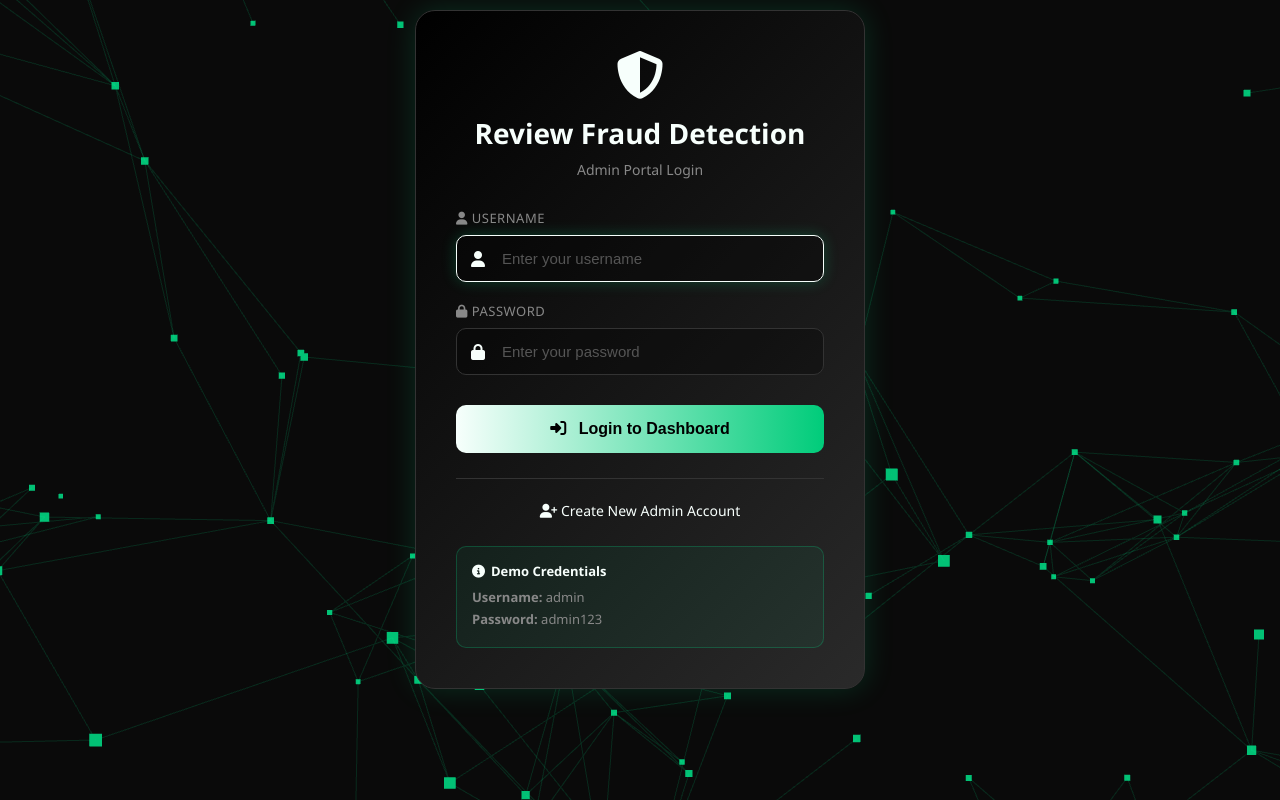
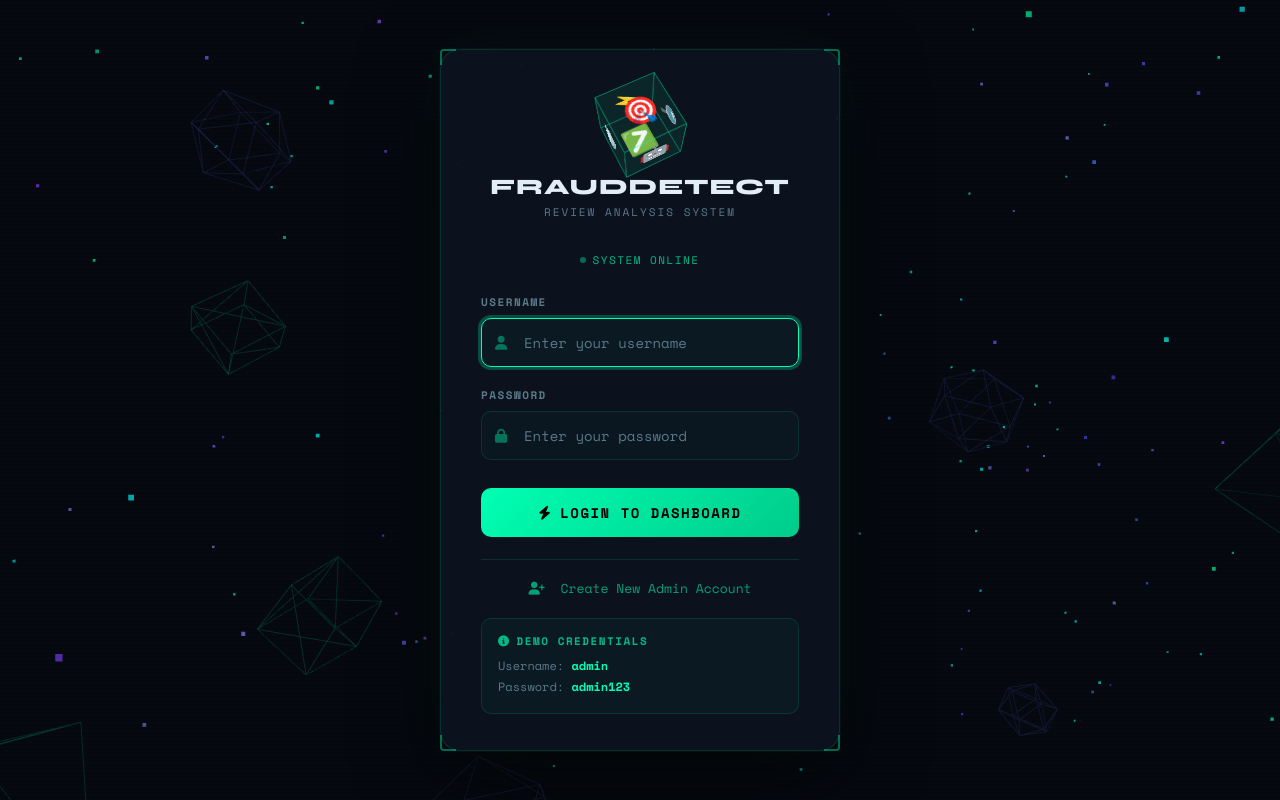
Before and after one commit to Piyushc24510/fraudetect, a Flask app: page /login in a window 1280 px wide. Run offline with Flask 3, Linux system fonts and the light colour scheme.

Commit message:
Update login.html

```diff
--- a/templates/login.html
+++ b/templates/login.html
@@ -1,371 +1,178 @@
 <!DOCTYPE html>
-<html>
+<html data-theme="dark">
 <head>
-        <link rel="icon" type="image/png" href="{{ url_for('static', filename='favicon.png') }}">
+    <link rel="icon" type="image/png" href="{{ url_for('static', filename='favicon.png') }}">
+    <meta charset="UTF-8">
     <meta name="viewport" content="width=device-width, initial-scale=1.0">
     <title>Login</title>
     <link rel="stylesheet" href="https://cdnjs.cloudflare.com/ajax/libs/font-awesome/6.5.0/css/all.min.css"/>
+    <link href="https://fonts.googleapis.com/css2?family=Space+Mono:ital,wght@0,400;0,700;1,400&family=Syne:wght@400;700;800&display=swap" rel="stylesheet">
     <style>
-        :root {
-            --bg-body: #0a0a0a;
-            --bg-card: linear-gradient(135deg, #000000 0%, #2a2a2a 100%);
-            --text-primary: #ffffff;
-            --text-secondary: #888888;
-            --accent: #f7fffc;
-            --accent-hover: #00cc7a;
-            --border-color: #333333;
+        :root{
+            --bg:#060910;--card:rgba(14,20,32,0.85);--border:rgba(0,255,180,0.12);
+            --accent:#00ffb3;--accent2:#00cc8a;--accent-glow:rgba(0,255,179,0.25);
+            --text:#e2edf7;--muted:#5a7a8a;--fake:#ff4466;
         }
+        *{margin:0;padding:0;box-sizing:border-box;}
+        #three-canvas{position:fixed;inset:0;z-index:0;}
+        body{font-family:'Syne',sans-serif;background:var(--bg);color:var(--text);display:flex;justify-content:center;align-items:center;min-height:100vh;overflow:hidden;}
+        body::after{content:'';position:fixed;inset:0;z-index:1;background:repeating-linear-gradient(0deg,transparent,transparent 2px,rgba(0,0,0,0.015) 2px,rgba(0,0,0,0.015) 4px);pointer-events:none;}
 
-        * {
-            margin: 0;
-            padding: 0;
-            box-sizing: border-box;
+        .login-wrapper{position:relative;z-index:10;width:100%;max-width:440px;padding:20px;}
+
+        .login-container{
+            background:var(--card);
+            border:1px solid var(--border);
+            border-radius:20px;padding:44px 40px 36px;
+            backdrop-filter:blur(24px);
+            box-shadow:0 0 0 1px rgba(0,255,179,0.04),0 25px 80px rgba(0,0,0,0.7),0 0 60px rgba(0,255,179,0.05);
+            animation:cardIn 0.8s cubic-bezier(0.22,1,0.36,1) both;
+            position:relative;
         }
+        @keyframes cardIn{from{opacity:0;transform:translateY(28px) scale(0.97);}to{opacity:1;transform:translateY(0) scale(1);}}
 
-        body {
-            font-family: 'Segoe UI', Tahoma, Geneva, Verdana, sans-serif;
-            background: var(--bg-body); position: relative;
-            color: var(--text-primary);
-            display: flex;
-            justify-content: center;
-            align-items: center;
-            min-height: 110px;
-            padding: 10px;
-        }
+        /* Corner decorations */
+        .corner{position:absolute;width:16px;height:16px;border-color:rgba(0,255,179,0.4);border-style:solid;}
+        .corner.tl{top:-1px;left:-1px;border-width:2px 0 0 2px;border-radius:4px 0 0 0;}
+        .corner.tr{top:-1px;right:-1px;border-width:2px 2px 0 0;border-radius:0 4px 0 0;}
+        .corner.bl{bottom:-1px;left:-1px;border-width:0 0 2px 2px;border-radius:0 0 0 4px;}
+        .corner.br{bottom:-1px;right:-1px;border-width:0 2px 2px 0;border-radius:0 0 4px 0;}
 
-        .login-container {
-            position: relative; z-index: 1;
-            width: 100%;
-            max-width: 450px;
-            background: var(--bg-card);
-            padding: 40px;
-            border-radius: 20px;
-            border: 1px solid var(--border-color);
-            box-shadow: 0 0 30px rgba(0, 255, 153, 0.15);
-        }
+        /* Logo */
+        .logo{text-align:center;margin-bottom:32px;}
+        .logo-3d{width:64px;height:64px;margin:0 auto 16px;perspective:400px;cursor:pointer;}
+        .logo-cube{width:100%;height:100%;transform-style:preserve-3d;animation:rotateCube 8s linear infinite;position:relative;}
+        .logo-cube .face{position:absolute;inset:0;display:flex;align-items:center;justify-content:center;font-size:28px;border:1px solid rgba(0,255,179,0.3);background:rgba(0,255,179,0.04);}
+        .logo-cube .front{transform:translateZ(32px);}.logo-cube .back{transform:rotateY(180deg) translateZ(32px);}.logo-cube .left{transform:rotateY(-90deg) translateZ(32px);}.logo-cube .right{transform:rotateY(90deg) translateZ(32px);}.logo-cube .top{transform:rotateX(90deg) translateZ(32px);}.logo-cube .bot{transform:rotateX(-90deg) translateZ(32px);}
+        @keyframes rotateCube{0%{transform:rotateX(0deg) rotateY(0deg);}100%{transform:rotateX(360deg) rotateY(360deg);}}
+        .logo h1{font-size:22px;color:var(--text);font-weight:800;text-transform:uppercase;letter-spacing:1px;}
+        .logo .subtitle{color:var(--muted);font-size:11px;letter-spacing:2px;text-transform:uppercase;margin-top:4px;font-family:'Space Mono',monospace;}
 
-        .logo {
-            text-align: center;
-            margin-bottom: 30px;
-        }
+        /* Status bar */
+        .status-bar{display:flex;justify-content:center;align-items:center;gap:6px;margin-bottom:26px;}
+        .status-dot{width:6px;height:6px;border-radius:50%;background:var(--accent);animation:blink 2s infinite;}
+        @keyframes blink{0%,100%{opacity:1;}50%{opacity:0.3;}}
+        .status-text{font-size:11px;letter-spacing:1.5px;text-transform:uppercase;color:rgba(0,255,179,0.7);font-family:'Space Mono',monospace;}
 
-        .logo i {
-            font-size: 48px;
-            color: var(--accent);
-            margin-bottom: 15px;
-        }
+        /* Alerts */
+        .alert{padding:12px 16px;border-radius:10px;margin-bottom:22px;font-size:13px;display:flex;align-items:center;gap:10px;font-family:'Space Mono',monospace;}
+        .alert.error{background:rgba(255,68,102,0.08);border:1px solid rgba(255,68,102,0.3);color:#ff8090;}
+        .alert.success{background:rgba(0,255,179,0.07);border:1px solid rgba(0,255,179,0.25);color:var(--accent);}
 
-        h2 {
-            text-align: center;
-            color: var(--accent);
-            font-size: 28px;
-            margin-bottom: 8px;
-        }
+        /* Form */
+        .form-group{margin-bottom:20px;}
+        .form-group label{display:block;font-size:11px;font-weight:700;letter-spacing:1.5px;text-transform:uppercase;color:var(--muted);margin-bottom:8px;font-family:'Space Mono',monospace;}
+        .input-wrapper{position:relative;}
+        .input-wrapper .input-icon{position:absolute;left:14px;top:50%;transform:translateY(-50%);color:rgba(0,255,179,0.4);font-size:14px;pointer-events:none;transition:color 0.3s;}
+        input[type="text"],input[type="password"]{width:100%;padding:13px 14px 13px 42px;background:rgba(0,255,179,0.02);border:1px solid var(--border);border-radius:10px;color:var(--text);font-size:14px;font-family:'Space Mono',monospace;outline:none;transition:border-color 0.2s,box-shadow 0.2s,background 0.2s;}
+        input[type="text"]:focus,input[type="password"]:focus{border-color:var(--accent);background:rgba(0,255,179,0.03);box-shadow:0 0 0 3px var(--accent-glow);}
+        input::placeholder{color:var(--muted);}
 
-        .subtitle {
-            text-align: center;
-            color: var(--text-secondary);
-            font-size: 14px;
-            margin-bottom: 30px;
-        }
+        /* Button */
+        .btn-login{width:100%;padding:14px;margin-top:8px;background:linear-gradient(135deg,var(--accent),var(--accent2));border:none;border-radius:10px;color:#000;font-family:'Space Mono',monospace;font-size:14px;font-weight:700;letter-spacing:1.5px;text-transform:uppercase;cursor:pointer;position:relative;overflow:hidden;transition:transform 0.2s,box-shadow 0.3s;}
+        .btn-login::before{content:'';position:absolute;top:0;left:-100%;width:100%;height:100%;background:linear-gradient(90deg,transparent,rgba(255,255,255,0.15),transparent);transition:left 0.5s;}
+        .btn-login:hover::before{left:100%;}
+        .btn-login:hover{transform:translateY(-2px);box-shadow:0 8px 28px rgba(0,255,179,0.4);}
+        .btn-login i{margin-right:8px;}
 
-        .alert {
-            padding: 12px 16px;
-            border-radius: 10px;
-            margin-bottom: 20px;
-            font-size: 14px;
-            display: flex;
-            align-items: center;
-            gap: 10px;
-        }
+        /* Links */
+        .links{text-align:center;margin-top:22px;padding-top:18px;border-top:1px solid var(--border);}
+        .links a{color:rgba(0,255,179,0.6);text-decoration:none;font-size:13px;transition:color 0.2s;font-family:'Space Mono',monospace;}
+        .links a:hover{color:var(--accent);}
 
-        .alert.error {
-            background: rgba(255, 77, 77, 0.15);
-            border: 1px solid rgba(255, 77, 77, 0.4);
-            color: #ff6b6b;
-        }
+        /* Demo box */
+        .demo-box{margin-top:20px;padding:14px 16px;background:rgba(0,255,179,0.03);border:1px solid rgba(0,255,179,0.12);border-radius:10px;}
+        .demo-box .title{color:rgba(0,255,179,0.7);font-size:11px;font-weight:700;letter-spacing:1.5px;text-transform:uppercase;margin-bottom:8px;display:flex;align-items:center;gap:6px;font-family:'Space Mono',monospace;}
+        .demo-box p{color:var(--muted);font-size:12px;margin:4px 0;font-family:'Space Mono',monospace;}
+        .demo-box span{color:var(--accent);font-weight:700;}
 
-        .alert.success {
-            background: rgba(0, 255, 153, 0.15);
-            border: 1px solid var(--accent);
-            color: var(--accent);
-        }
-
-        .form-group {
-            margin-bottom: 20px;
-        }
-
-        .form-group label {
-            display: block;
-            color: var(--text-secondary);
-            font-size: 13px;
-            margin-bottom: 8px;
-            text-transform: uppercase;
-            letter-spacing: 0.5px;
-        }
-
-        .input-wrapper {
-            position: relative;
-        }
-
-        .input-wrapper i {
-            position: absolute;
-            left: 15px;
-            top: 50%;
-            transform: translateY(-50%);
-            color: var(--accent);
-            font-size: 16px;
-        }
-
-        input {
-            width: 100%;
-            padding: 14px 14px 14px 45px;
-            background: rgba(0, 0, 0, 0.3);
-            border: 1px solid var(--border-color);
-            border-radius: 10px;
-            color: var(--text-primary);
-            font-size: 15px;
-            transition: all 0.3s ease;
-        }
-
-        input:focus {
-            outline: none;
-            border-color: var(--accent);
-            box-shadow: 0 0 15px rgba(0, 255, 153, 0.2);
-        }
-
-        input::placeholder {
-            color: #555;
-        }
-
-        button {
-            width: 100%;
-            padding: 15px;
-            background: linear-gradient(90deg, var(--accent) 0%, var(--accent-hover) 100%);
-            border: none;
-            border-radius: 10px;
-            color: #000;
-            font-size: 16px;
-            font-weight: bold;
-            cursor: pointer;
-            transition: all 0.3s ease;
-            margin-top: 10px;
-        }
-
-        button:hover {
-            transform: translateY(-2px);
-            box-shadow: 0 5px 20px rgba(0, 255, 153, 0.4);
-        }
-
-        button i {
-            margin-right: 8px;
-        }
-
-        .links {
-            text-align: center;
-            margin-top: 25px;
-            padding-top: 20px;
-            border-top: 1px solid var(--border-color);
-        }
-
-        .links a {
-            color: var(--accent);
-            text-decoration: none;
-            font-size: 14px;
-            transition: color 0.3s ease;
-        }
-
-        .links a:hover {
-            color: var(--accent-hover);
-        }
-
-        .demo-box {
-            margin-top: 25px;
-            padding: 15px;
-            background: rgba(0, 255, 153, 0.05);
-            border: 1px solid rgba(0, 255, 153, 0.2);
-            border-radius: 10px;
-        }
-
-        .demo-box .title {
-            color: var(--accent);
-            font-size: 13px;
-            font-weight: bold;
-            margin-bottom: 8px;
-            display: flex;
-            align-items: center;
-            gap: 6px;
-        }
-
-        .demo-box p {
-            color: var(--text-secondary);
-            font-size: 13px;
-            margin: 4px 0;
-        }
-
-        @media (max-width: 480px) {
-            .login-container {
-            position: relative; z-index: 1;
-                padding: 30px 24px;
-            }
-            h2 {
-                font-size: 24px;
-            }
-            .logo i {
-                font-size: 40px;
-            }
-            input {
-                font-size: 16px;
-            }
-        }
+        @media(max-width:480px){.login-container{padding:32px 24px 28px;}}
     </style>
 </head>
 <body>
+<canvas id="three-canvas"></canvas>
+
+<div class="login-wrapper">
     <div class="login-container">
+        <div class="corner tl"></div><div class="corner tr"></div><div class="corner bl"></div><div class="corner br"></div>
+
         <div class="logo">
-            <i class="fa fa-shield-alt"></i>
-            <h2>Review Fraud Detection</h2>
-            <div class="subtitle">Admin Portal Login</div>
+            <div class="logo-3d"><div class="logo-cube"><div class="face front">🛡️</div><div class="face back">🔍</div><div class="face left">⚡</div><div class="face right">🤖</div><div class="face top">🎯</div><div class="face bot">✅</div></div></div>
+            <h1>FraudDetect</h1>
+            <div class="subtitle">Review Analysis System</div>
+        </div>
+
+        <div class="status-bar">
+            <div class="status-dot"></div>
+            <span class="status-text">System Online</span>
         </div>
 
         {% if error %}
-        <div class="alert error">
-            <i class="fa fa-exclamation-circle"></i>
-            <span>{{ error }}</span>
-        </div>
+        <div class="alert error"><i class="fa fa-circle-exclamation"></i><span>{{ error }}</span></div>
         {% endif %}
-
         {% if success %}
-        <div class="alert success">
-            <i class="fa fa-check-circle"></i>
-            <span>{{ success }}</span>
-        </div>
+        <div class="alert success"><i class="fa fa-circle-check"></i><span>{{ success }}</span></div>
         {% endif %}
 
         <form method="POST">
             <div class="form-group">
-                <label><i class="fa fa-user"></i> Username</label>
+                <label>Username</label>
                 <div class="input-wrapper">
-                    <i class="fa fa-user"></i>
                     <input type="text" name="username" placeholder="Enter your username" required autofocus>
+                    <i class="fa fa-user input-icon"></i>
                 </div>
             </div>
-
             <div class="form-group">
-                <label><i class="fa fa-lock"></i> Password</label>
+                <label>Password</label>
                 <div class="input-wrapper">
-                    <i class="fa fa-lock"></i>
                     <input type="password" name="password" placeholder="Enter your password" required>
+                    <i class="fa fa-lock input-icon"></i>
                 </div>
             </div>
-
-            <button type="submit">
-                <i class="fa fa-sign-in-alt"></i> Login to Dashboard
-            </button>
+            <button type="submit" class="btn-login"><i class="fa fa-bolt"></i>Login To Dashboard</button>
         </form>
 
-        <div class="links">
-            <a href="/register"><i class="fa fa-user-plus"></i> Create New Admin Account</a>
-        </div>
+        <div class="links"><a href="/register"><i class="fa fa-user-plus"></i> &nbsp;Create New Admin Account</a></div>
 
         <div class="demo-box">
-            <div class="title">
-                <i class="fa fa-info-circle"></i> Demo Credentials
-            </div>
-            <p><strong>Username:</strong> admin</p>
-            <p><strong>Password:</strong> admin123</p>
+            <div class="title"><i class="fa fa-circle-info"></i> Demo Credentials</div>
+            <p>Username: <span>admin</span></p>
+            <p>Password: <span>admin123</span></p>
         </div>
     </div>
+</div>
 
-<!-- THREE.JS 3D NEURAL NETWORK BACKGROUND -->
 <script src="https://cdnjs.cloudflare.com/ajax/libs/three.js/r128/three.min.js"></script>
-<canvas id="bg3d" style="position:fixed;top:0;left:0;width:100%;height:100%;z-index:0;pointer-events:none;"></canvas>
 <script>
-(function() {
-  var canvas = document.getElementById('bg3d');
-  var renderer = new THREE.WebGLRenderer({ canvas: canvas, antialias: true, alpha: true });
-  renderer.setPixelRatio(Math.min(window.devicePixelRatio, 2));
-  renderer.setSize(window.innerWidth, window.innerHeight);
-
-  var scene = new THREE.Scene();
-  var camera = new THREE.PerspectiveCamera(60, window.innerWidth / window.innerHeight, 0.1, 1000);
-  camera.position.z = 80;
-
-  var PARTICLE_COUNT = 160;
-  var positions = new Float32Array(PARTICLE_COUNT * 3);
-  var velocities = [];
-  var nodePos = [];
-
-  for (var i = 0; i < PARTICLE_COUNT; i++) {
-    var x = (Math.random() - 0.5) * 200;
-    var y = (Math.random() - 0.5) * 160;
-    var z = (Math.random() - 0.5) * 80;
-    positions[i*3] = x; positions[i*3+1] = y; positions[i*3+2] = z;
-    nodePos.push(new THREE.Vector3(x, y, z));
-    velocities.push(new THREE.Vector3(
-      (Math.random()-0.5)*0.09,
-      (Math.random()-0.5)*0.09,
-      (Math.random()-0.5)*0.05
-    ));
-  }
-
-  var pGeom = new THREE.BufferGeometry();
-  pGeom.setAttribute('position', new THREE.BufferAttribute(positions, 3));
-  var pMat = new THREE.PointsMaterial({ color: 0x00ff99, size: 1.4, transparent: true, opacity: 0.75, sizeAttenuation: true });
-  var points = new THREE.Points(pGeom, pMat);
-  scene.add(points);
-
-  var MAX_DIST = 30, MAX_LINES = 280;
-  var lp = new Float32Array(MAX_LINES * 6);
-  var lGeom = new THREE.BufferGeometry();
-  lGeom.setAttribute('position', new THREE.BufferAttribute(lp, 3));
-  var lMat = new THREE.LineBasicMaterial({ color: 0x00ff99, transparent: true, opacity: 0.13 });
-  scene.add(new THREE.LineSegments(lGeom, lMat));
-
-  var mouseX = 0, mouseY = 0;
-  document.addEventListener('mousemove', function(e) {
-    mouseX = (e.clientX / window.innerWidth - 0.5) * 0.4;
-    mouseY = (e.clientY / window.innerHeight - 0.5) * 0.3;
-  });
-  window.addEventListener('resize', function() {
-    camera.aspect = window.innerWidth / window.innerHeight;
-    camera.updateProjectionMatrix();
-    renderer.setSize(window.innerWidth, window.innerHeight);
-  });
-
-  function animate() {
-    requestAnimationFrame(animate);
-    var pos = pGeom.attributes.position.array;
-    for (var i = 0; i < PARTICLE_COUNT; i++) {
-      pos[i*3]   += velocities[i].x;
-      pos[i*3+1] += velocities[i].y;
-      pos[i*3+2] += velocities[i].z;
-      if (Math.abs(pos[i*3])   > 100) velocities[i].x *= -1;
-      if (Math.abs(pos[i*3+1]) > 80)  velocities[i].y *= -1;
-      if (Math.abs(pos[i*3+2]) > 40)  velocities[i].z *= -1;
-      nodePos[i].set(pos[i*3], pos[i*3+1], pos[i*3+2]);
+(function(){
+    var canvas=document.getElementById('three-canvas');
+    var renderer=new THREE.WebGLRenderer({canvas:canvas,antialias:true,alpha:true});
+    renderer.setPixelRatio(Math.min(window.devicePixelRatio,2));
+    var scene=new THREE.Scene();
+    var camera=new THREE.PerspectiveCamera(60,window.innerWidth/window.innerHeight,0.1,200);
+    camera.position.z=40;
+    function resize(){renderer.setSize(window.innerWidth,window.innerHeight);camera.aspect=window.innerWidth/window.innerHeight;camera.updateProjectionMatrix();}
+    resize();window.addEventListener('resize',resize);
+    var count=280,geo=new THREE.BufferGeometry(),positions=new Float32Array(count*3),colors=new Float32Array(count*3);
+    for(var i=0;i<count;i++){
+        positions[i*3]=(Math.random()-0.5)*120;positions[i*3+1]=(Math.random()-0.5)*80;positions[i*3+2]=(Math.random()-0.5)*60;
+        var t=Math.random();
+        if(t<0.6){colors[i*3]=0;colors[i*3+1]=0.8+Math.random()*0.2;colors[i*3+2]=0.5+Math.random()*0.5;}
+        else{colors[i*3]=0.2+Math.random()*0.4;colors[i*3+1]=0.2+Math.random()*0.3;colors[i*3+2]=0.8+Math.random()*0.2;}
     }
-    pGeom.attributes.position.needsUpdate = true;
-    var li = 0;
-    for (var a = 0; a < PARTICLE_COUNT && li < MAX_LINES; a++) {
-      for (var b = a+1; b < PARTICLE_COUNT && li < MAX_LINES; b++) {
-        if (nodePos[a].distanceTo(nodePos[b]) < MAX_DIST) {
-          lp[li*6]=pos[a*3];lp[li*6+1]=pos[a*3+1];lp[li*6+2]=pos[a*3+2];
-          lp[li*6+3]=pos[b*3];lp[li*6+4]=pos[b*3+1];lp[li*6+5]=pos[b*3+2];
-          li++;
-        }
-      }
-    }
-    for (var k = li; k < MAX_LINES; k++) { lp[k*6]=lp[k*6+1]=lp[k*6+2]=lp[k*6+3]=lp[k*6+4]=lp[k*6+5]=0; }
-    lGeom.attributes.position.needsUpdate = true;
-    camera.position.x += (mouseX*15 - camera.position.x) * 0.025;
-    camera.position.y += (-mouseY*10 - camera.position.y) * 0.025;
-    camera.lookAt(scene.position);
-    renderer.render(scene, camera);
-  }
-  animate();
+    geo.setAttribute('position',new THREE.BufferAttribute(positions,3));
+    geo.setAttribute('color',new THREE.BufferAttribute(colors,3));
+    var mat=new THREE.PointsMaterial({size:0.35,vertexColors:true,transparent:true,opacity:0.7,sizeAttenuation:true});
+    scene.add(new THREE.Points(geo,mat));
+    var cubes=[];
+    for(var j=0;j<6;j++){var sz=3+Math.random()*5,cube=new THREE.Mesh(new THREE.BoxGeometry(sz,sz,sz),new THREE.MeshBasicMaterial({color:0x00ffb3,wireframe:true,transparent:true,opacity:0.08}));cube.position.set((Math.random()-0.5)*80,(Math.random()-0.5)*50,(Math.random()-0.5)*30);cube.userData={rx:(Math.random()-0.5)*0.01,ry:(Math.random()-0.5)*0.01,rz:(Math.random()-0.5)*0.005};scene.add(cube);cubes.push(cube);}
+    for(var k=0;k<4;k++){var ico=new THREE.Mesh(new THREE.IcosahedronGeometry(2+Math.random()*3,0),new THREE.MeshBasicMaterial({color:0x6366f1,wireframe:true,transparent:true,opacity:0.07}));ico.position.set((Math.random()-0.5)*80,(Math.random()-0.5)*50,(Math.random()-0.5)*30);ico.userData={rx:(Math.random()-0.5)*0.012,ry:(Math.random()-0.5)*0.012};scene.add(ico);cubes.push(ico);}
+    var mouse={x:0,y:0};
+    document.addEventListener('mousemove',function(e){mouse.x=(e.clientX/window.innerWidth-0.5)*0.4;mouse.y=(e.clientY/window.innerHeight-0.5)*0.4;});
+    var clock=new THREE.Clock();
+    function animate(){requestAnimationFrame(animate);var t=clock.getElapsedTime();scene.children[0].rotation.y=t*0.03;scene.children[0].rotation.x=Math.sin(t*0.015)*0.1;cubes.forEach(function(c){c.rotation.x+=c.userData.rx;c.rotation.y+=c.userData.ry;if(c.userData.rz)c.rotation.z+=c.userData.rz;});camera.position.x+=(mouse.x*8-camera.position.x)*0.03;camera.position.y+=(-mouse.y*5-camera.position.y)*0.03;camera.lookAt(scene.position);renderer.render(scene,camera);}
+    animate();
 })();
 </script>
-
 </body>
 </html>
```
